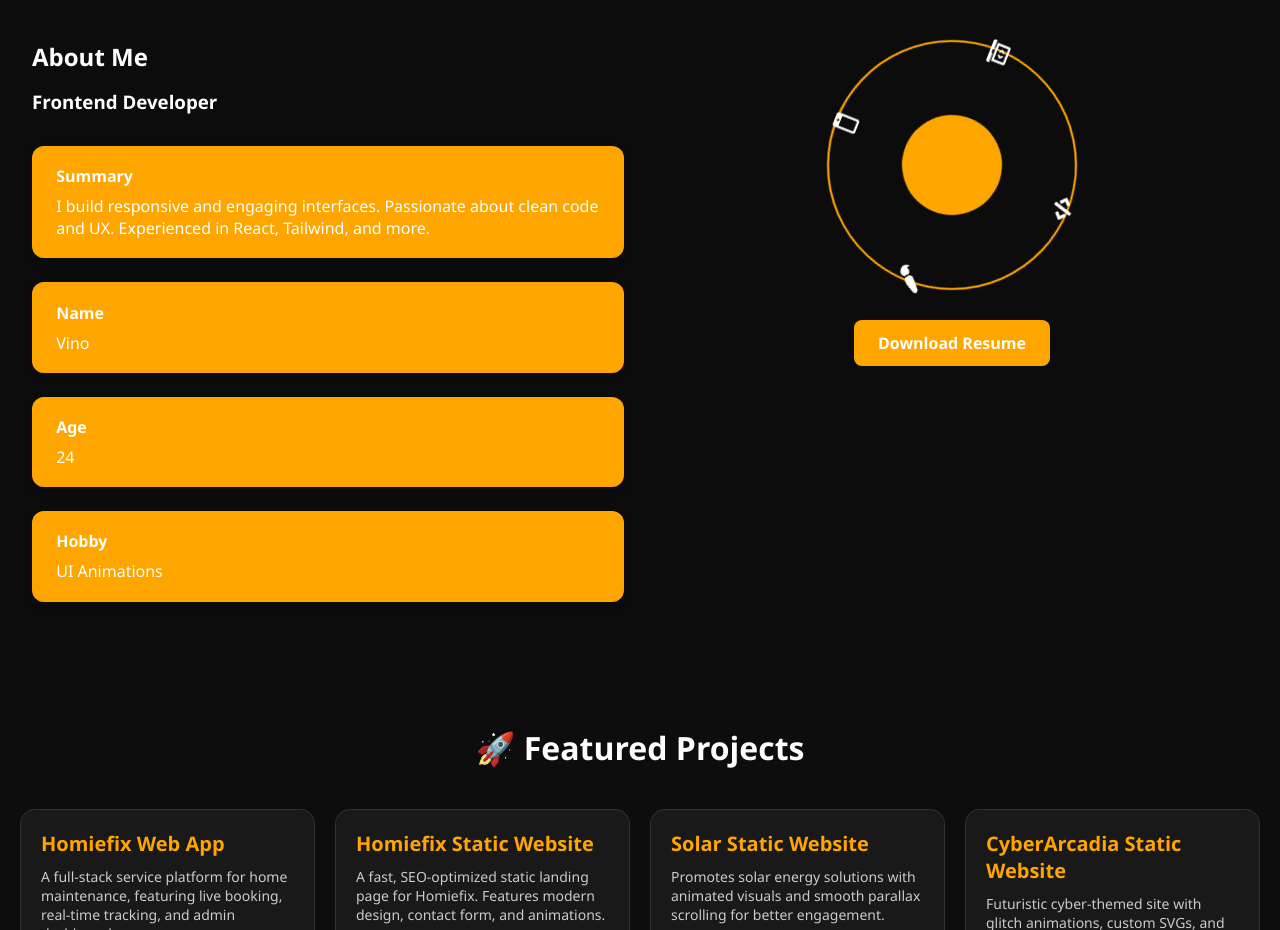
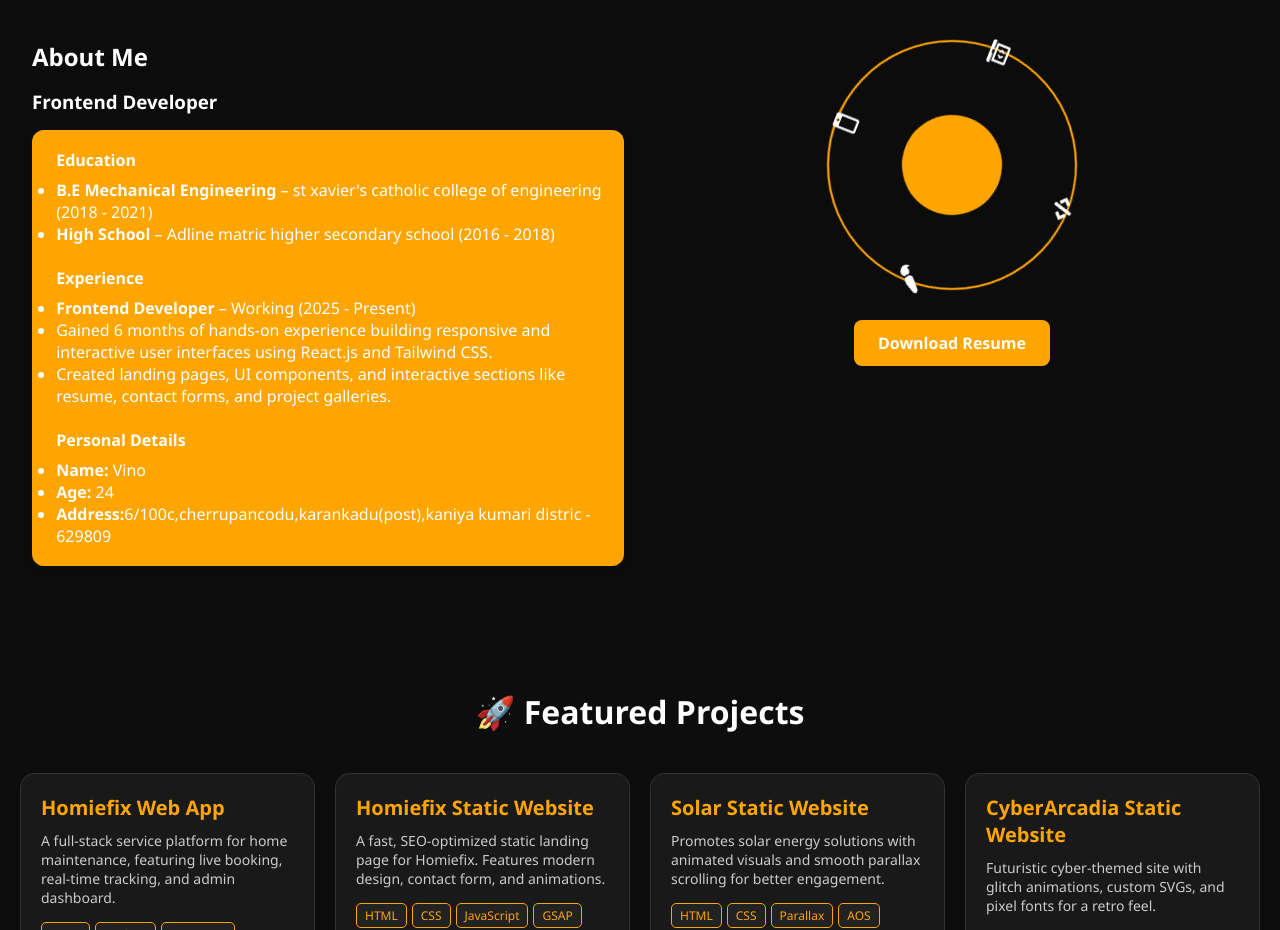
Before and after one commit to vino708/portfolio, a React (Create React App) app: page / in a window 1280 px wide. Shown: the part 1000-1930 px from the top of the page. Built offline with nearby package versions, Linux system fonts and the light colour scheme.

Commit message:
first commit

```diff
--- a/src/Components/About.jsx
+++ b/src/Components/About.jsx
@@ -11,28 +11,30 @@ const About = () => {
           <h2>About Me</h2>
           <h3>Frontend Developer</h3>
 
-          <div className="card-container">
-            <div className="info-card">
-              <h4>Summary</h4>
-              <p>I build responsive and engaging interfaces. Passionate about clean code and UX. Experienced in React, Tailwind, and more.</p>
-            </div>
+          <div className="info-card">
+            <h4>Education</h4>
+            <ul>
+              <li><strong>B.E Mechanical Engineering</strong> – st xavier's catholic college of engineering (2018 - 2021)</li>
+              <li><strong>High School</strong> – Adline matric higher secondary school (2016 - 2018)</li>
+            </ul>
+            <br />
+            <h4>Experience</h4>
+            <ul>
+              <li><strong>Frontend Developer</strong> – Working (2025 - Present)</li>
+              <li>Gained 6 months of hands-on experience building responsive and interactive user interfaces using React.js and Tailwind CSS.</li>
+              <li>Created landing pages, UI components, and interactive sections like resume, contact forms, and project galleries.</li>
+            </ul>
+            <br />
+            <h4>Personal Details</h4>
+            <ul>
+              <li><strong>Name:</strong> Vino</li>
+              <li><strong>Age:</strong> 24</li>
+              <li><strong>Address:</strong>6/100c,cherrupancodu,karankadu(post),kaniya kumari distric - 629809</li>
+            </ul>
 
-            <div className="info-card">
-              <h4>Name</h4>
-              <p>Vino</p>
-            </div>
-
-            <div className="info-card">
-              <h4>Age</h4>
-              <p>24</p>
-            </div>
-
-            <div className="info-card">
-              <h4>Hobby</h4>
-              <p>UI Animations</p>
-            </div>
           </div>
         </div>
+
 
         {/* Right Side - Rotating Circles with Resume Button Below */}
         <div className="about-right">
```
